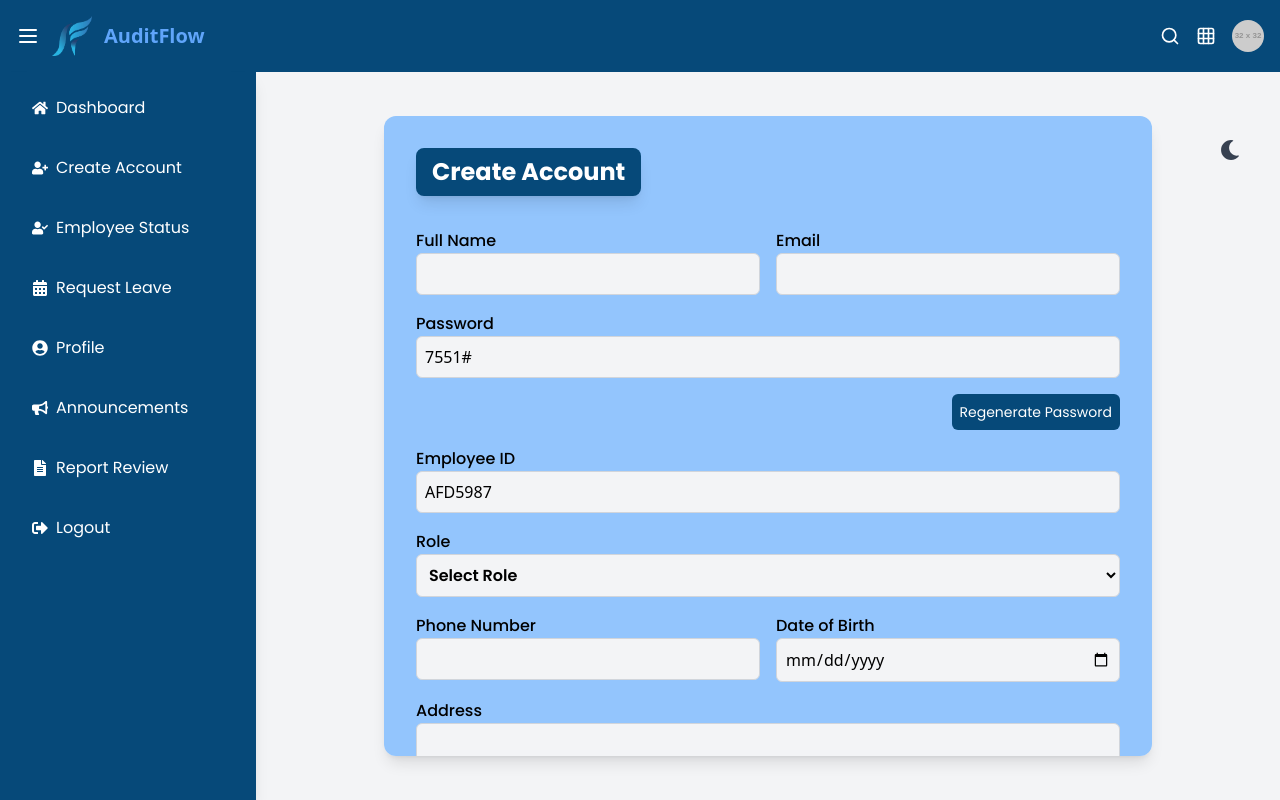
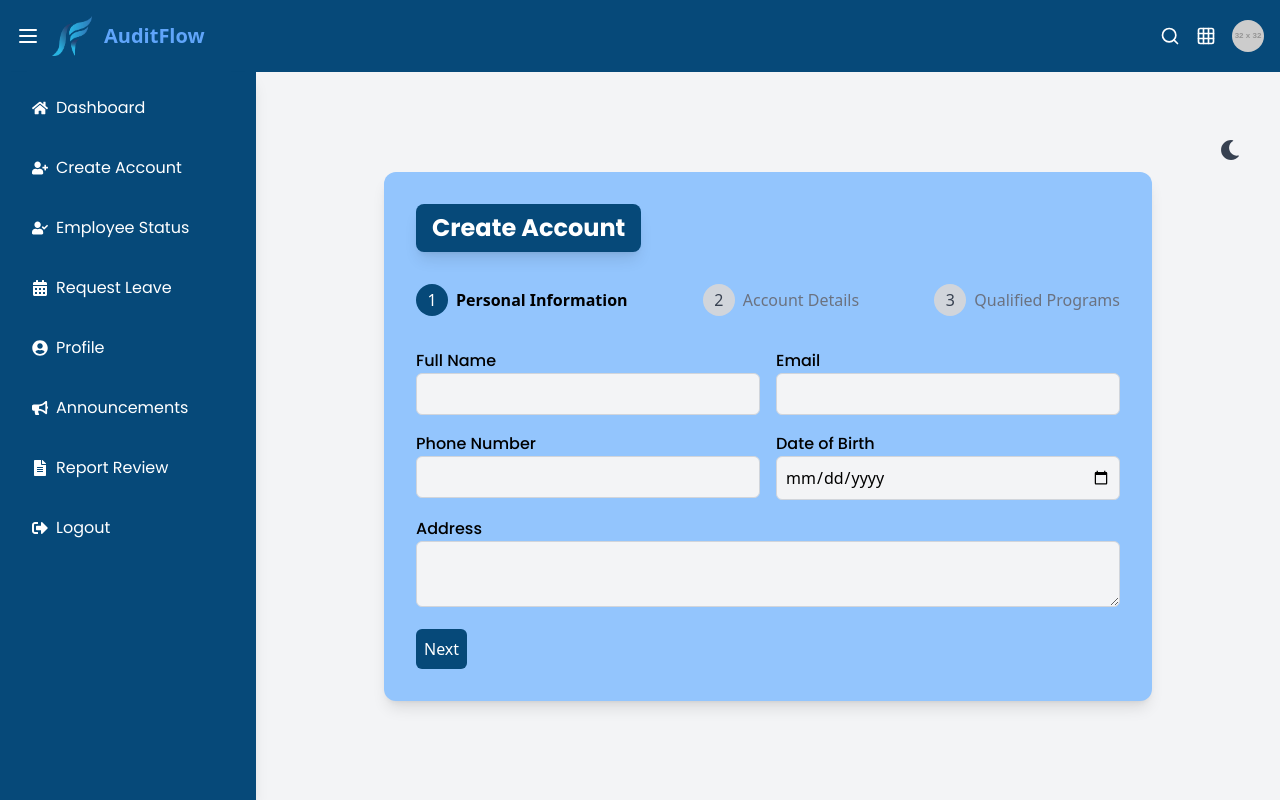
Before and after one commit to Nisal2522/Audit-Managment, a React (Vite) app in the folder frontend/: page /food/Head/Createaccount in a window 1280 px wide. Built offline with nearby package versions, Linux system fonts and the light colour scheme.

Commit message:
Update CreateProfile.jsx

```diff
--- a/frontend/package.json
+++ b/frontend/package.json
@@ -24,9 +24,11 @@
     "react": "^18.3.1",
     "react-chartjs-2": "^5.3.0",
     "react-data-table-component": "^7.6.2",
+    "react-datepicker": "^8.2.1",
     "react-dom": "^18.3.1",
     "react-icons": "^5.5.0",
     "react-router-dom": "^7.1.1",
+    "react-tooltip": "^5.28.0",
     "styled-components": "^6.1.13",
     "tailwindcss": "^3.4.17",
     "xlsx": "^0.18.5"
--- a/frontend/src/pages/food/DepartmentHead/Createprofile.jsx
+++ b/frontend/src/pages/food/DepartmentHead/Createprofile.jsx
@@ -32,29 +32,35 @@ const CreateprofileFood = () => {
     PPRS: { selected: false, startDate: "", expireDate: "" },
   });
 
-  // Function to generate random Employee ID
+  const [currentStep, setCurrentStep] = useState(1);
+  const [isPopupVisible, setIsPopupVisible] = useState(false);
+  const [validationError, setValidationError] = useState("");
+
+  const steps = [
+    { id: 1, name: "Personal Information" },
+    { id: 2, name: "Account Details" },
+    { id: 3, name: "Qualified Programs" },
+  ];
+
   const generateEmployeeId = () => {
-    const prefix = "AFD"; // Food department prefix
-    const randomNum = Math.floor(Math.random() * 10000) + 1000; // Generates a number between 1000 and 19999
+    const prefix = "AFD";
+    const randomNum = Math.floor(Math.random() * 10000) + 1000;
     return `${prefix}${randomNum}`;
   };
 
-  // Function to generate random Password (based on the user's name)
   const generatePassword = (name) => {
-    const namePart = name.replace(/\s+/g, '').slice(2, 6).toLowerCase(); // Remove spaces and use first 3 characters
-    const randomNum = Math.floor(Math.random() * 9000) + 1000; // Generate a random number between 1000 and 9999
+    const namePart = name.replace(/\s+/g, '').slice(2, 6).toLowerCase();
+    const randomNum = Math.floor(Math.random() * 9000) + 1000;
     const specialChars = "!@#$%^&*";
     const randomSpecialChar = specialChars[Math.floor(Math.random() * specialChars.length)];
-    const password = `${namePart}${randomNum}${randomSpecialChar}`;
-    return password;
+    return `${namePart}${randomNum}${randomSpecialChar}`;
   };
 
   const handleRegeneratePassword = () => {
-    const newPassword = generatePassword(formData.name); // Generate new password based on current name
-    setFormData((prev) => ({ ...prev, password: newPassword })); // Update password in the formData
+    const newPassword = generatePassword(formData.name);
+    setFormData((prev) => ({ ...prev, password: newPassword }));
   };
 
-  // Handle Date Change for Qualified Programs
   const handleDateChange = (e, program, field) => {
     const { value } = e.target;
     setQualifiedPrograms((prev) => ({
@@ -71,7 +77,6 @@ const CreateprofileFood = () => {
     }));
   };
 
-  // Handle Program Selection
   const handleProgramSelection = (program) => {
     setQualifiedPrograms((prev) => ({
       ...prev,
@@ -82,7 +87,6 @@ const CreateprofileFood = () => {
     }));
   };
 
-  // Apply Dark Mode
   useEffect(() => {
     if (darkMode) {
       document.documentElement.classList.add("dark");
@@ -94,12 +98,11 @@ const CreateprofileFood = () => {
   }, [darkMode]);
 
   useEffect(() => {
-    const employeeId = generateEmployeeId(); // Generate a new ID on mount
-    const password = generatePassword(formData.name); // Generate password based on name
-    setFormData((prev) => ({ ...prev, employeeId, password })); // Set password only once
-  }, []); // This effect should run only once when the component mounts
+    const employeeId = generateEmployeeId();
+    const password = generatePassword(formData.name);
+    setFormData((prev) => ({ ...prev, employeeId, password }));
+  }, []);
 
-  // Handle Input Changes
   const handleChange = (e) => {
     const { name, value } = e.target;
     setFormData({ ...formData, [name]: value });
@@ -110,57 +113,92 @@ const CreateprofileFood = () => {
     document.documentElement.classList.toggle("dark", !darkMode);
   };
 
-  const [isPopupVisible, setIsPopupVisible] = useState(false);
+  const validateCurrentStep = () => {
+    switch (currentStep) {
+      case 1:
+        if (!formData.name || !formData.email || !formData.phone || !formData.dob || !formData.address) {
+          setValidationError("Please fill in all fields in Personal Information.");
+          return false;
+        }
+        break;
+      case 2:
+        if (!formData.password || !formData.role) {
+          setValidationError("Please fill in all fields in Account Details.");
+          return false;
+        }
+        break;
+      case 3:
+        const selectedPrograms = Object.values(qualifiedPrograms).filter((program) => program.selected);
+        if (selectedPrograms.length === 0) {
+          setValidationError("Please select at least one Qualified Program.");
+          return false;
+        }
+        for (const program of selectedPrograms) {
+          if (!program.startDate) {
+            setValidationError("Please provide a Start Date for the selected program(s).");
+            return false;
+          }
+        }
+        break;
+      default:
+        return true;
+    }
+    return true;
+  };
+
+  const handleNextStep = () => {
+    if (!validateCurrentStep()) {
+      setIsPopupVisible(true);
+      setTimeout(() => {
+        setIsPopupVisible(false);
+      }, 3000);
+      return;
+    }
+    setValidationError("");
+    if (currentStep < steps.length) {
+      setCurrentStep(currentStep + 1);
+    }
+  };
+
+  const handlePreviousStep = () => {
+    if (currentStep > 1) {
+      setCurrentStep(currentStep - 1);
+    }
+  };
 
   const handleSubmit = async (e) => {
     e.preventDefault();
-    // Check if all form fields are filled
-    const isFormComplete = Object.values(formData).every((value) => value !== "");
-    // Convert `qualifiedPrograms` from an object to an array
-    const formattedPrograms = Object.entries(qualifiedPrograms)
-      .filter(([_, program]) => program.selected) // Keep only selected programs
+    if (!validateCurrentStep()) {
+      setIsPopupVisible(true);
+      setTimeout(() => {
+        setIsPopupVisible(false);
+      }, 3000);
+      return;
+    }
+
+    try {
+      const salt = await bcrypt.genSalt(10);
+      const hashedPassword = await bcrypt.hash(formData.password, salt);
+      await createEmployee({
+        ...formData,
+        password: hashedPassword,
+        qualifiedPrograms: Object.entries(qualifiedPrograms)
+          .filter(([_, program]) => program.selected)
           .map(([name, program]) => ({
             name,
             startDate: program.startDate || "",
             expireDate: program.expireDate || "",
-      }));
-
-    if (formattedPrograms.length === 0) {
-      alert("Please select at least one Qualified Program before submitting.");
-      return;
-    }
-
-    // Check if all selected programs have Start Dates
-    const isDateProvided = formattedPrograms.every((program) => program.startDate);
-    if (!isDateProvided) {
-      alert("Please provide a Start Date for the selected program(s) before submitting.");
-      return;
-    }
-
-    if (!isFormComplete) {
-      alert("Please fill in all fields before submitting.");
-      return;
-    }
-
-    try {
-      // Hash the password before sending it to the backend
-      const salt = await bcrypt.genSalt(10);
-      const hashedPassword = await bcrypt.hash(formData.password, salt); // Hash the password
-      // Send data to backend, including the hashed password
-      await createEmployee({
-        ...formData,
-        password: hashedPassword, // Replace plain text password with hashed password
-        qualifiedPrograms: formattedPrograms,
+          })),
         employeeId: formData.employeeId,
       });
 
-      // Show the popup
       setIsPopupVisible(true);
+      setValidationError("Employee created successfully!");
       setTimeout(() => {
         setIsPopupVisible(false);
+        setCurrentStep(1); // Reset to the first step
       }, 4000);
 
-      // Reset form after submission
       setFormData({
         name: "",
         email: "",
@@ -182,50 +220,19 @@ const CreateprofileFood = () => {
         PPRS: { selected: false, startDate: "", expireDate: "" },
       });
     } catch (error) {
-      alert("Error creating account. Please try again.");
+      setValidationError("Error creating account. Please try again.");
+      setIsPopupVisible(true);
+      setTimeout(() => {
+        setIsPopupVisible(false);
+      }, 3000);
     }
   };
 
+  const renderStepContent = () => {
+    switch (currentStep) {
+      case 1:
         return (
-    <div className={`min-h-screen ${darkMode ? "bg-gray-900 text-white" : "bg-gray-100 text-black"} flex flex-col`}>
-      {/* Header */}
-      <Navbar />
-      {/* Dark Mode Button */}
-      <div className="absolute top-[19%] right-8 transform -translate-y-1/2">
-        <button
-          onClick={() => setDarkMode(!darkMode)}
-          className={`p-2 text-xl focus:outline-none transform duration-200 ease-in-out hover:scale-105 -translate-y-1 text-2xl ${
-            darkMode ? "text-white" : "text-gray-700"
-          } cursor-pointer`}
-        >
-          {darkMode ? <FaSun className="inline-block" /> : <FaMoon className="inline-block" />}
-        </button>
-      </div>
-      <div className="flex flex-grow">
-        {/* Sidebar */}
-        <Sidebar />
-        {/* Main Section */}
-        <main className="flex-grow flex items-center justify-center p-6">
-          {/* Card Container */}
-          <div
-            className={`shadow-lg rounded-xl p-8 w-full max-w-3xl transition duration-300 ${
-              darkMode ? "bg-blue-300 text-white" : "bg-blue-300 text-black"
-            }`}
-            style={{ maxHeight: "80vh", overflowY: "auto" }}
-          >
-            {/* Label with Dynamic Text Color */}
-            <label
-              className={`text-2xl font-bold py-2 px-4 rounded-lg inline-block shadow-lg font-poppins ${
-                darkMode ? "text-white" : "text-white"
-              }`}
-              style={{ backgroundColor: "#064979" }}
-            >
-              Create Account
-            </label>
-            {/* Form */}
-            <form onSubmit={handleSubmit} className="space-y-4 mt-8">
           <div className="grid grid-cols-2 gap-4">
-                {/* Full Name */}
             <div>
               <label className={`font-medium font-poppins ${darkMode ? "text-black" : "text-black"}`}>
                 Full Name
@@ -241,7 +248,6 @@ const CreateprofileFood = () => {
                 required
               />
             </div>
-                {/* Email */}
             <div>
               <label className={`font-medium font-poppins ${darkMode ? "text-black" : "text-black"}`}>Email</label>
               <input
@@ -255,69 +261,6 @@ const CreateprofileFood = () => {
                 required
               />
             </div>
-              </div>
-              {/* Password (Automatically generated) */}
-              <div className="mb-4 relative">
-                <label htmlFor="password" className={`font-medium font-poppins ${darkMode ? "text-black" : "text-black"}`}>
-                  Password
-                </label>
-                <input
-                  type="text"
-                  id="password"
-                  name="password"
-                  value={formData.password}
-                  readOnly
-                  className={`w-full p-2 border rounded-md focus:ring-2 focus:ring-blue-500
-                    ${darkMode ? "border-gray-600 bg-gray-800 text-white" : "border-gray-300 bg-gray-100 text-black"}
-                  `}
-                />
-              </div>
-              {/* Button to regenerate password */}
-              <div className="mb-4 flex justify-end">
-                <button
-                  type="button"
-                  onClick={handleRegeneratePassword}
-                  className="p-2 bg-[#064979] text-white rounded-md hover:bg-[#043a63] focus:outline-none focus:ring-2 focus:ring-blue-500 text-sm font-poppins"
-                >
-                  Regenerate Password
-                </button>
-              </div>
-              {/* Employee ID */}
-              <div>
-                <label className={`font-medium font-poppins ${darkMode ? "text-black" : "text-black"}`}>Employee ID</label>
-                <input
-                  type="text"
-                  name="employeeId"
-                  value={formData.employeeId}
-                  onChange={handleChange}
-                  className={`w-full p-2 border rounded-md focus:ring-2 focus:ring-blue-500
-                    ${darkMode ? "border-gray-600 bg-gray-800 text-white" : "border-gray-300 bg-gray-100 text-black"}
-                  `}
-                  readOnly
-                />
-              </div>
-              {/* Role */}
-              <div>
-                <label className={`font-medium font-poppins ${darkMode ? "text-black" : "text-black"}`}>Role</label>
-                <select
-                  name="role"
-                  value={formData.role}
-                  onChange={handleChange}
-                  className={`w-full p-2 border rounded-md focus:ring-2 focus:ring-blue-500
-                    ${darkMode ? "border-gray-600 bg-gray-800 text-white font-poppins font-semibold" : "border-gray-300 bg-gray-100 text-black font-poppins font-semibold"}
-                  `}
-                  required
-                >
-                  <option value="">Select Role</option>
-                  <option value="Auditor">Auditor</option>
-                  <option value="Planner">Planner</option>
-                  <option value="Reviwer">Reviewer</option>
-                  <option value="Project creator">Project Creator</option>
-                  <option value="Contractor">Contractor</option>
-                </select>
-              </div>
-              {/* Phone & DOB */}
-              <div className="grid grid-cols-2 gap-4">
             <div>
               <label className={`font-medium font-poppins ${darkMode ? "text-black" : "text-black"}`}>Phone Number</label>
               <input
@@ -344,9 +287,7 @@ const CreateprofileFood = () => {
                 required
               />
             </div>
-              </div>
-              {/* Address */}
-              <div>
+            <div className="col-span-2">
               <label className={`font-medium font-poppins ${darkMode ? "text-black" : "text-black"}`}>Address</label>
               <textarea
                 name="address"
@@ -359,7 +300,71 @@ const CreateprofileFood = () => {
                 required
               ></textarea>
             </div>
-              {/* Qualified Programs Section */}
+          </div>
+        );
+      case 2:
+        return (
+          <div>
+            <div className="mb-4 relative">
+              <label htmlFor="password" className={`font-medium font-poppins ${darkMode ? "text-black" : "text-black"}`}>
+                Password
+              </label>
+              <input
+                type="text"
+                id="password"
+                name="password"
+                value={formData.password}
+                readOnly
+                className={`w-full p-2 border rounded-md focus:ring-2 focus:ring-blue-500
+                  ${darkMode ? "border-gray-600 bg-gray-800 text-white" : "border-gray-300 bg-gray-100 text-black"}
+                `}
+              />
+            </div>
+            <div className="mb-4 flex justify-end">
+              <button
+                type="button"
+                onClick={handleRegeneratePassword}
+                className="p-2 bg-[#064979] text-white rounded-md hover:bg-[#043a63] focus:outline-none focus:ring-2 focus:ring-blue-500 text-sm font-poppins"
+              >
+                Regenerate Password
+              </button>
+            </div>
+            <div>
+              <label className={`font-medium font-poppins ${darkMode ? "text-black" : "text-black"}`}>Employee ID</label>
+              <input
+                type="text"
+                name="employeeId"
+                value={formData.employeeId}
+                onChange={handleChange}
+                className={`w-full p-2 border rounded-md focus:ring-2 focus:ring-blue-500
+                  ${darkMode ? "border-gray-600 bg-gray-800 text-white" : "border-gray-300 bg-gray-100 text-black"}
+                `}
+                readOnly
+              />
+            </div>
+            <div>
+              <label className={`font-medium font-poppins ${darkMode ? "text-black" : "text-black"}`}>Role</label>
+              <select
+                name="role"
+                value={formData.role}
+                onChange={handleChange}
+                className={`w-full p-2 border rounded-md focus:ring-2 focus:ring-blue-500
+                  ${darkMode ? "border-gray-600 bg-gray-800 text-white font-poppins font-semibold" : "border-gray-300 bg-gray-100 text-black font-poppins font-semibold"}
+                `}
+                required
+              >
+                <option value="">Select Role</option>
+                <option value="Auditor">Auditor</option>
+                <option value="Planner">Planner</option>
+                <option value="Reviwer">Reviewer</option>
+                <option value="Project creator">Project Creator</option>
+                <option value="Contractor">Contractor</option>
+              </select>
+            </div>
+          </div>
+        );
+      case 3:
+        return (
           <div className="mt-6">
             <label className={`font-medium font-poppins ${darkMode ? "text-black" : "text-black"}`}>
               Qualified Programs
@@ -380,7 +385,6 @@ const CreateprofileFood = () => {
                   </div>
                   {data.selected && (
                     <div className="flex flex-col space-y-2">
-                          {/* Start Date Label and Input */}
                       <label className={`font-medium ${darkMode ? "text-black" : "text-black"}`}>
                         Start Date
                       </label>
@@ -393,7 +397,6 @@ const CreateprofileFood = () => {
                         `}
                         placeholder="Start Date"
                       />
-                          {/* Expire Date Label and Input */}
                       <label className={`font-medium ${darkMode ? "text-black" : "text-black"}`}>
                         Expire Date
                       </label>
@@ -413,14 +416,90 @@ const CreateprofileFood = () => {
               ))}
             </div>
           </div>
-              {/* Submit Button */}
+        );
+      default:
+        return null;
+    }
+  };
+
+  return (
+    <div className={`min-h-screen ${darkMode ? "bg-gray-900 text-white" : "bg-gray-100 text-black"} flex flex-col`}>
+      <Navbar />
+      <div className="absolute top-[19%] right-8 transform -translate-y-1/2">
+        <button
+          onClick={() => setDarkMode(!darkMode)}
+          className={`p-2 text-xl focus:outline-none transform duration-200 ease-in-out hover:scale-105 -translate-y-1 text-2xl ${
+            darkMode ? "text-white" : "text-gray-700"
+          } cursor-pointer`}
+        >
+          {darkMode ? <FaSun className="inline-block" /> : <FaMoon className="inline-block" />}
+        </button>
+      </div>
+      <div className="flex flex-grow">
+        <Sidebar />
+        <main className="flex-grow flex items-center justify-center p-6">
+          <div
+            className={`shadow-lg rounded-xl p-8 w-full max-w-3xl transition duration-300 ${
+              darkMode ? "bg-blue-300 text-white" : "bg-blue-300 text-black"
+            }`}
+            style={{ maxHeight: "80vh", overflowY: "auto" }}
+          >
+            <label
+              className={`text-2xl font-bold py-2 px-4 rounded-lg inline-block shadow-lg font-poppins ${
+                darkMode ? "text-white" : "text-white"
+              }`}
+              style={{ backgroundColor: "#064979" }}
+            >
+              Create Account
+            </label>
+            <div className="mt-8">
+              <div className="flex justify-between mb-8">
+                {steps.map((step) => (
+                  <div key={step.id} className="flex items-center">
+                    <div
+                      className={`w-8 h-8 rounded-full flex items-center justify-center ${
+                        currentStep >= step.id ? "bg-[#064979] text-white" : "bg-gray-300 text-gray-700"
+                      }`}
+                    >
+                      {step.id}
+                    </div>
+                    <div className={`ml-2 ${currentStep >= step.id ? "font-bold" : "text-gray-500"}`}>
+                      {step.name}
+                    </div>
+                  </div>
+                ))}
+              </div>
+              <form onSubmit={handleSubmit} className="space-y-4">
+                {renderStepContent()}
+                <div className="flex justify-between mt-8">
+                  {currentStep > 1 && (
+                    <button
+                      type="button"
+                      onClick={handlePreviousStep}
+                      className="p-2 bg-gray-500 text-white rounded-md hover:bg-gray-600 focus:outline-none focus:ring-2 focus:ring-gray-500"
+                    >
+                      Previous
+                    </button>
+                  )}
+                  {currentStep < steps.length ? (
+                    <button
+                      type="button"
+                      onClick={handleNextStep}
+                      className="p-2 bg-[#064979] text-white rounded-md hover:bg-[#043a63] focus:outline-none focus:ring-2 focus:ring-blue-500"
+                    >
+                      Next
+                    </button>
+                  ) : (
                     <button
                       type="submit"
-                className="w-full bg-[#064979] text-white font-medium font-poppins py-2 rounded-md hover:bg-[#043a63] transition duration-300"
+                      className="p-2 bg-[#064979] text-white rounded-md hover:bg-[#043a63] focus:outline-none focus:ring-2 focus:ring-blue-500"
                     >
-                Create Account
+                      Submit
                     </button>
+                  )}
+                </div>
               </form>
+            </div>
           </div>
         </main>
       </div>
@@ -431,7 +510,7 @@ const CreateprofileFood = () => {
               darkMode ? "bg-white text-[#064979]" : "bg-gray-900 text-white"
             }`}
           >
-            Employee created successfully!
+            {validationError}
           </div>
         </div>
       )}
```
Also changed, not shown: 1 other file (tests, documents, lock files or other folders). Lines whose indentation alone changed are shown as unchanged.
